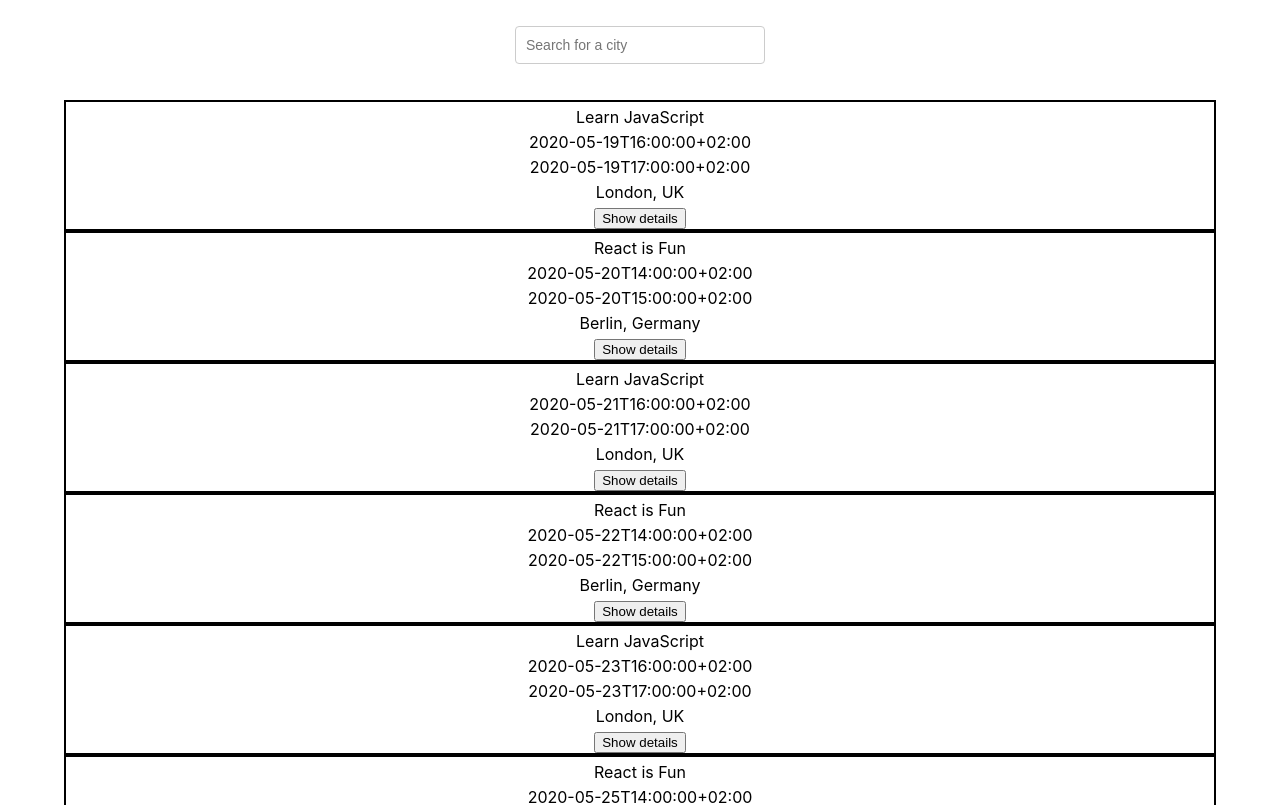
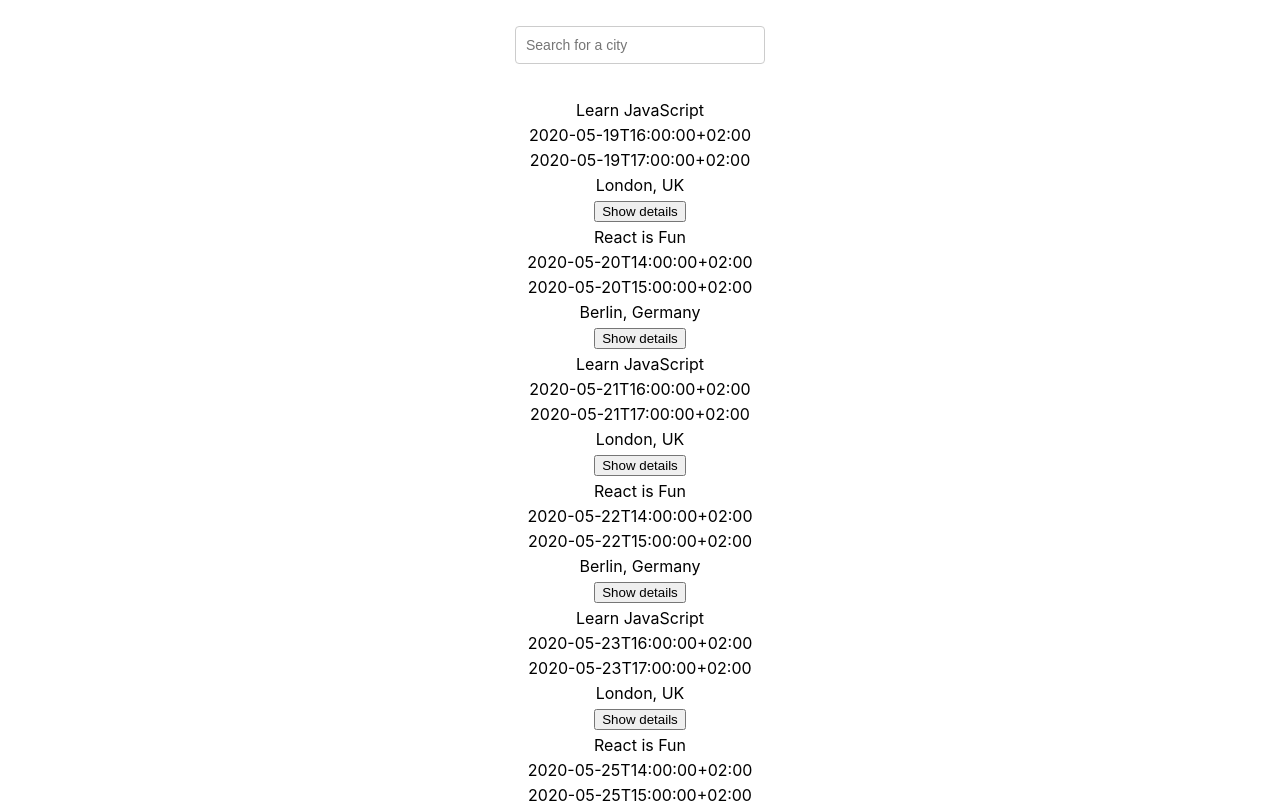
Before and after one commit to menescalnickolas/meet, a React (Create React App) app: page / in a window 1280 px wide. Shown: the top 805 px of the page. Built offline with nearby package versions, Linux system fonts and the light colour scheme.

Commit message:
CSS test

```diff
--- a/src/App.css
+++ b/src/App.css
@@ -86,7 +86,3 @@ input[type="number"] {
   outline: none;
   cursor: pointer;
 }
-
-.individual-event {
-  border: 2px solid black;
-}
--- a/src/components/Event.js
+++ b/src/components/Event.js
@@ -3,7 +3,7 @@ import { useState } from "react";
 const Event = ({event}) => {
     const [showDetails, setShowDetails] = useState(false);
     return (
-        <li class="individual-event" >
+        <li>
             <p>{event.summary}</p>
 
             <p>{event.start?.dateTime}</p>
```
